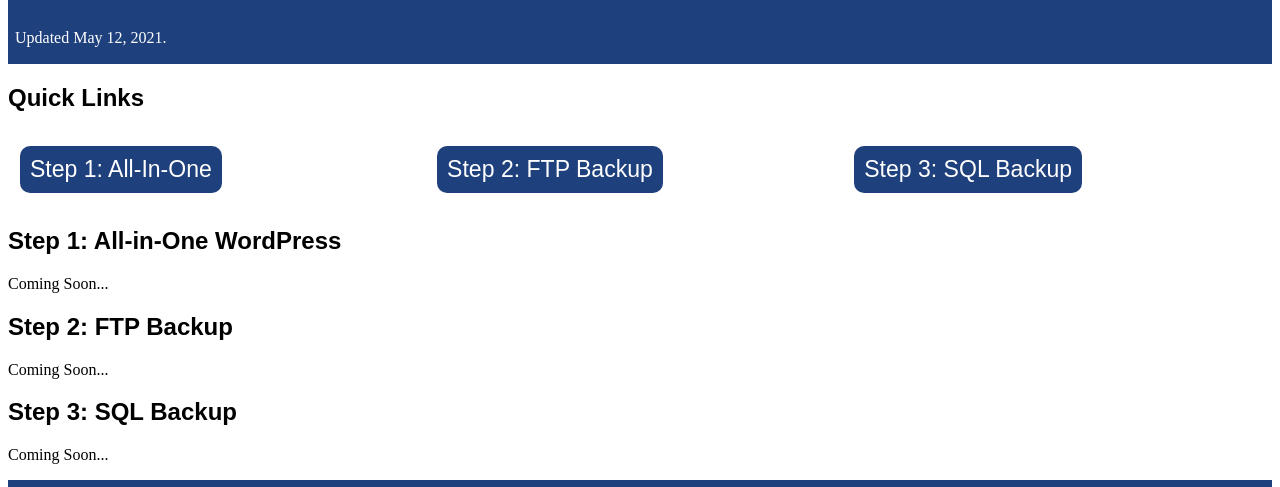
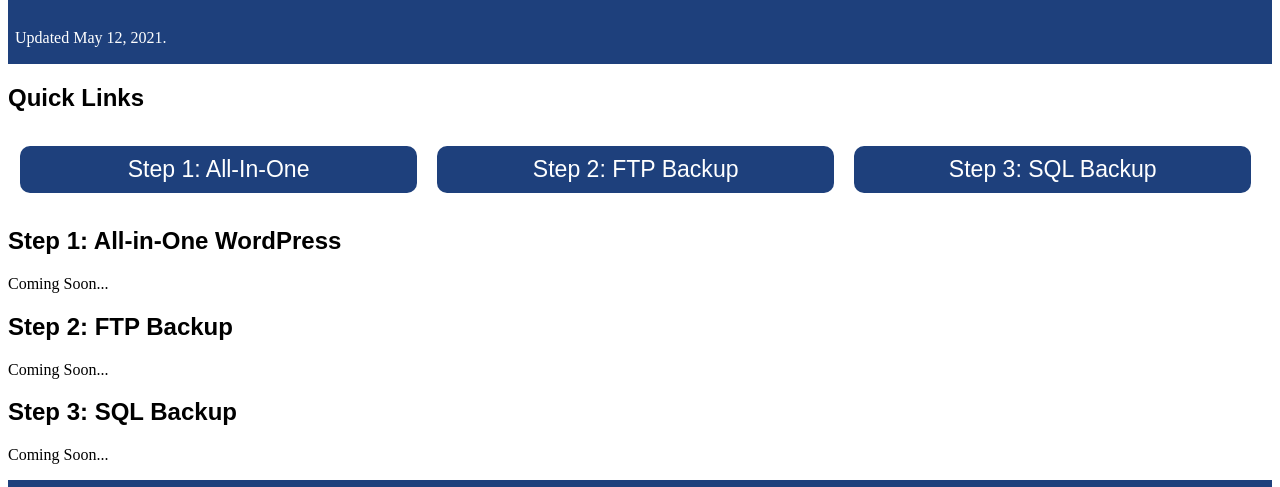
Before and after one commit to ras6164/PEImportDocs, a plain HTML site: page docs/index.html in a window 1280 px wide. Shown: the part 163-650 px from the top of the page. Drawn offline with Linux system fonts and the light colour scheme.

Commit message:
updating css forgot to push

```diff
--- a/docs/stylesheet.css
+++ b/docs/stylesheet.css
@@ -73,3 +73,7 @@ input {
     width: 100%;
   }
 }
+
+.column input {
+	width: 100%;
+}
```
